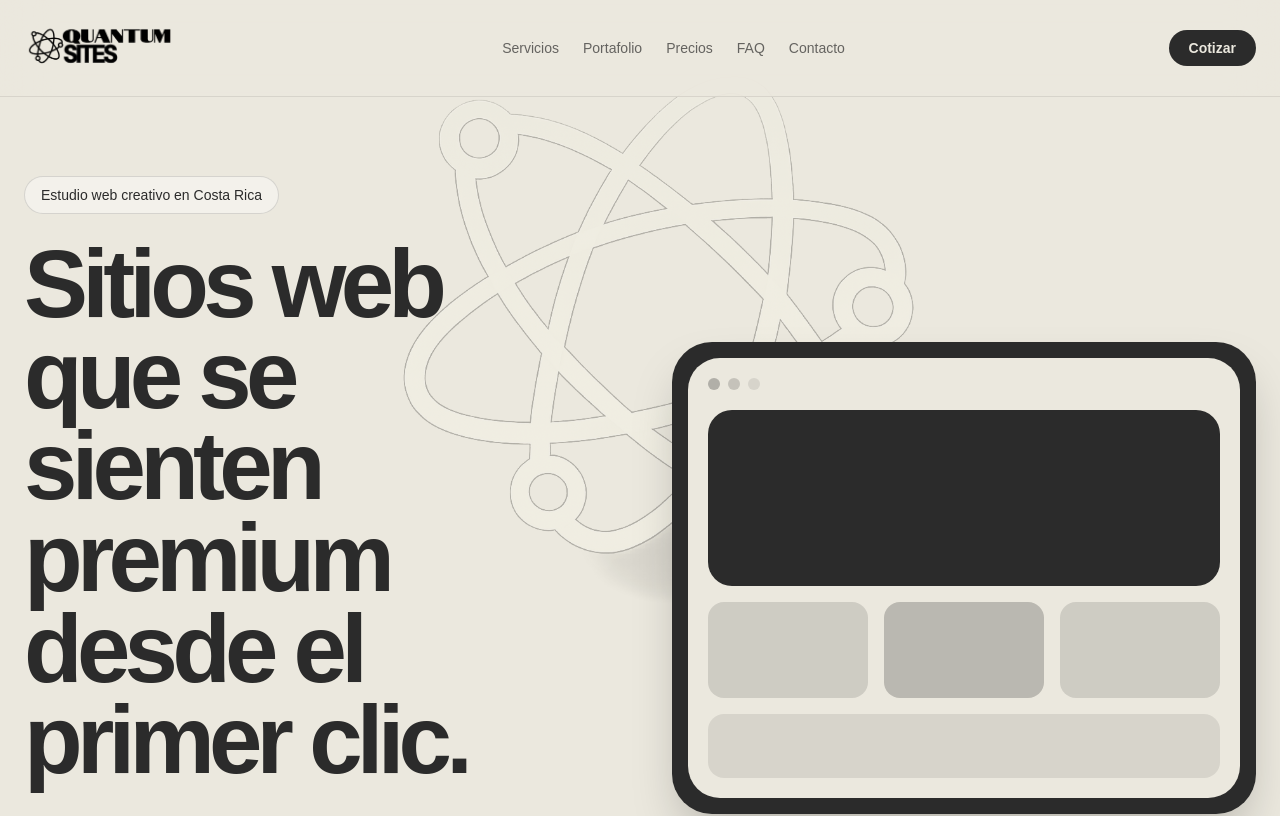
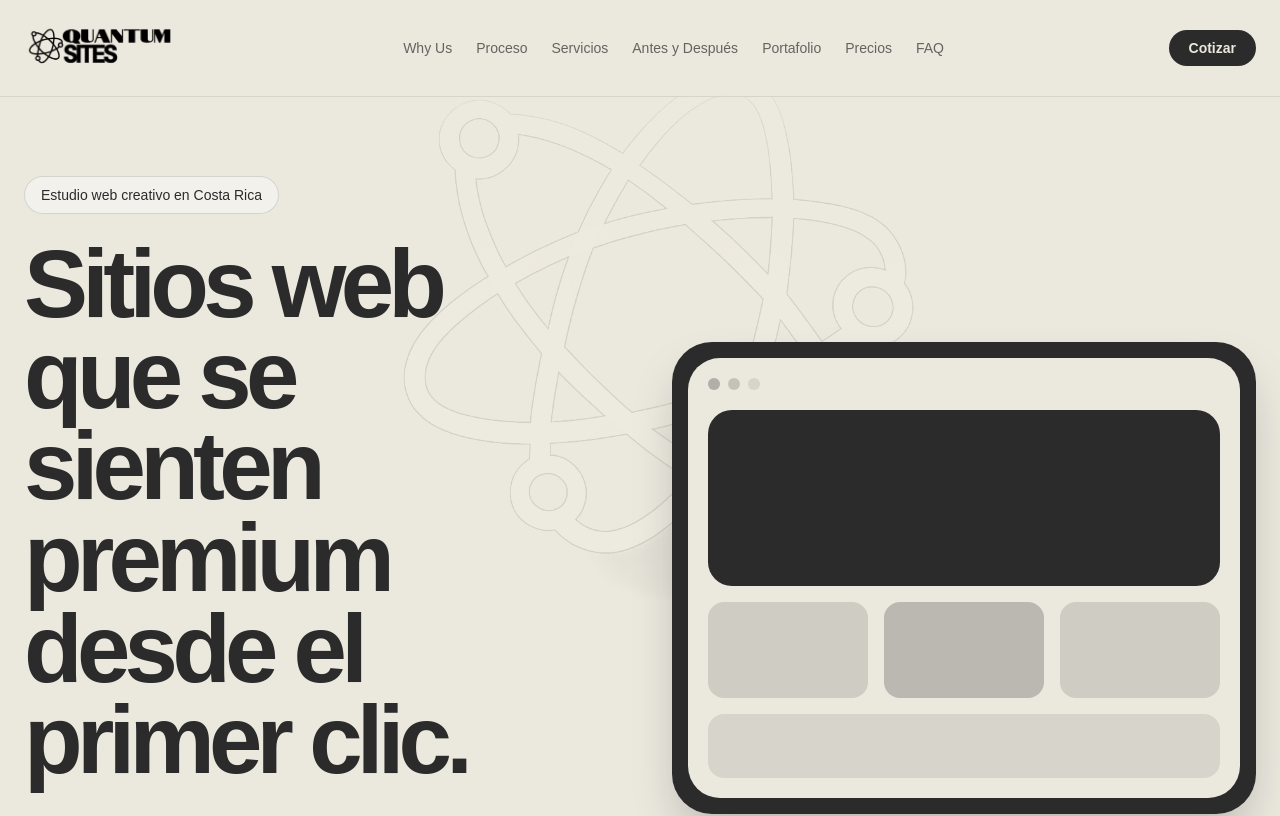
Before and after one commit to JosueFab0/quantum-sites, a Next.js app: page / in a window 1280 px wide. Shown: the top 816 px of the page. Built offline with nearby package versions, Linux system fonts and the light colour scheme.

Commit message:
otro fix 5

```diff
--- a/components/AtomJourney.tsx
+++ b/components/AtomJourney.tsx
@@ -32,7 +32,7 @@
         alt="Quantum Atom"
         className="absolute left-1/2 top-[40%] w-[650px]"
         style={{
-          opacity: 0.25,
+          opacity: 0.10,
 
           transform: `translate(-50%, -50%) rotate(${
             rotation + (isGoingUp ? 180 : 0)
--- a/components/Navbar.tsx
+++ b/components/Navbar.tsx
@@ -2,13 +2,31 @@
   return (
     <nav className="fixed left-0 right-0 top-0 z-50 border-b border-[#2b2b2b]/10 bg-[#ebe8de]/80 backdrop-blur-xl">
       <div className="mx-auto flex max-w-7xl items-center justify-between px-6 py-4">
-        <a href="#" className="flex items-center">
-          <img src="/logo.jpeg" alt="Quantum Sites" className="h-16 w-auto" />
+
+        <a href="#inicio" className="flex items-center">
+          <img
+            src="/logo.jpeg"
+            alt="Quantum Sites"
+            className="h-16 w-auto"
+          />
         </a>
 
-        <div className="hidden items-center gap-6 text-sm font-medium text-[#2b2b2b]/70 md:flex">
+        <div className="hidden items-center gap-6 text-sm font-medium text-[#2b2b2b]/70 xl:flex">
+
+          <a href="#por-que-elegirnos" className="transition hover:text-[#2b2b2b]">
+            Why Us
+          </a>
+
+          <a href="#proceso" className="transition hover:text-[#2b2b2b]">
+            Proceso
+          </a>
+
           <a href="#servicios" className="transition hover:text-[#2b2b2b]">
             Servicios
+          </a>
+
+          <a href="#transformacion" className="transition hover:text-[#2b2b2b]">
+            Antes y Después
           </a>
 
           <a href="#portafolio" className="transition hover:text-[#2b2b2b]">
@@ -23,9 +41,6 @@
             FAQ
           </a>
 
-          <a href="#contacto" className="transition hover:text-[#2b2b2b]">
-            Contacto
-          </a>
         </div>
 
         <a
```
